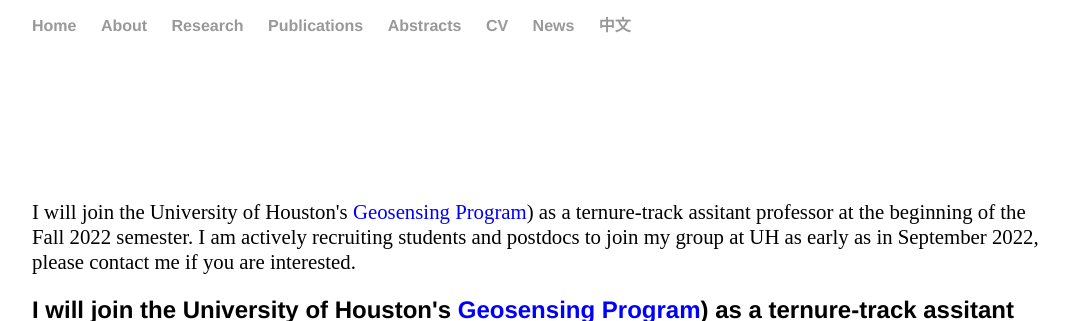
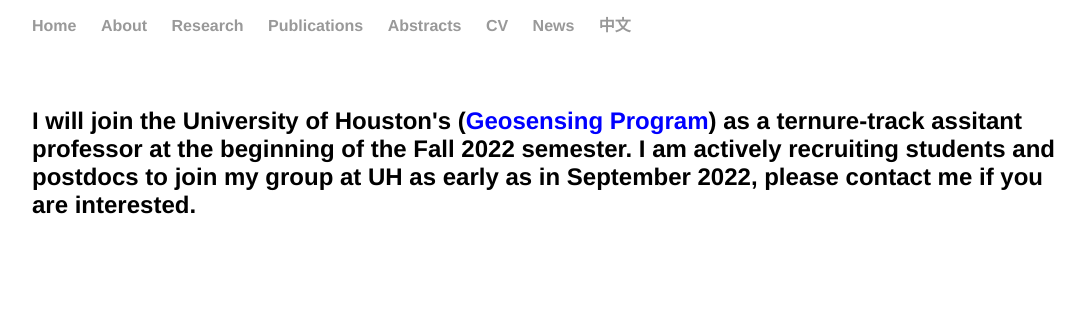
Before and after one commit to suruixie/suruixie.github.io, a Jekyll site: the page built from index.html, in a window 1280 px wide, cut to the strip 0-321 px from the top of the page. Shown: the whole strip, without its empty margins (96-1181 px from the left). Built offline with Jekyll 4.4.1, drawn with Linux system fonts in a browser that asks for light colours.

Commit message:
Update index.html

```diff
--- a/index.html
+++ b/index.html
@@ -4,11 +4,7 @@
 ---
 
 <body>
-	<p>I will join the University of Houston's <a href="https://ncalm.cive.uh.edu/gses/geosensing" style="color:#0000FF;">Geosensing Program</a>) as a ternure-track assitant professor at the beginning of the Fall 2022 semester.
-	I am actively recruiting students and postdocs to join my group at UH as early as in September 2022, please contact me if you are interested.
-	</p>
-
-	<h4 style="margin-top:6em; margin-bottom:8em; font-size:1.5em;">I will join the University of Houston's <a href="https://ncalm.cive.uh.edu/gses/geosensing" style="color:#0000FF;">Geosensing Program</a>) as a ternure-track assitant professor at the beginning of the Fall 2022 semester.
+	<h4 style="margin-top:3em; margin-bottom:3em; font-size:1.5em;">I will join the University of Houston's (<a href="https://ncalm.cive.uh.edu/gses/geosensing" style="color:#0000FF;">Geosensing Program</a>) as a ternure-track assitant professor at the beginning of the Fall 2022 semester.
 	I am actively recruiting students and postdocs to join my group at UH as early as in September 2022, please contact me if you are interested. </h4>
 
 	<br>
```
